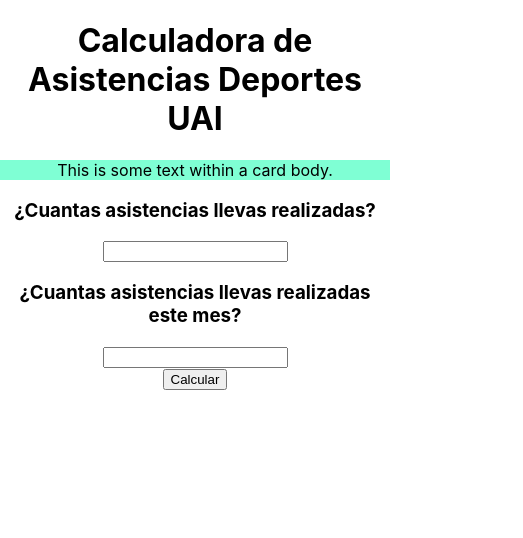
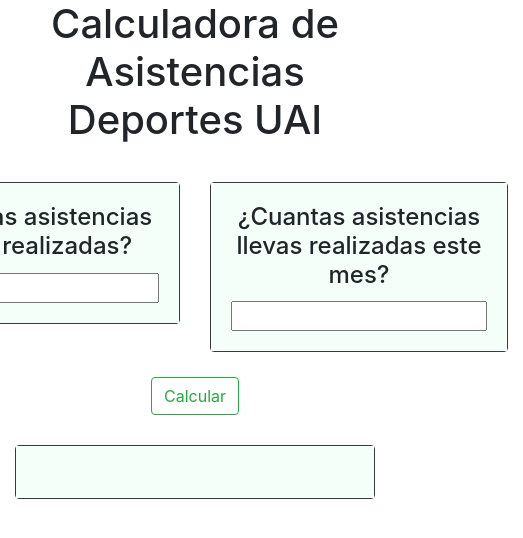
Before and after one commit to satelerd/Calculadora-de-Asistencia-Deporte-UAI, a React (Create React App) app: page / in a window 390 px wide. Shown: the top 538 px of the page, 523 px wide, since content can reach past the window. Built offline with nearby package versions, Linux system fonts and the light colour scheme.

Commit message:
Creacion de Cards responsivas

```diff
--- a/src/App.css
+++ b/src/App.css
@@ -1,38 +1,7 @@
-.App {
+header {
   text-align: center;
 }
 
-.App-logo {
-  height: 40vmin;
-  pointer-events: none;
+.boton {
+  margin-top: 25px;
 }
-
-@media (prefers-reduced-motion: no-preference) {
-  .App-logo {
-    animation: App-logo-spin infinite 20s linear;
-  }
-}
-
-.App-header {
-  background-color: #282c34;
-  min-height: 100vh;
-  display: flex;
-  flex-direction: column;
-  align-items: center;
-  justify-content: center;
-  font-size: calc(10px + 2vmin);
-  color: white;
-}
-
-.App-link {
-  color: #61dafb;
-}
-
-@keyframes App-logo-spin {
-  from {
-    transform: rotate(0deg);
-  }
-  to {
-    transform: rotate(360deg);
-  }
-}
--- a/src/App.js
+++ b/src/App.js
@@ -1,7 +1,7 @@
 import React from "react";
 import './App.css';
-import Input from './components/Input.js'
 import Button from './components/Button.js'
+import Card from "./components/Card";
 import Cards from './components/Cards.js'
 
 function App() {
@@ -11,13 +11,16 @@ function App() {
         <h1>Calculadora de Asistencias Deportes UAI</h1>
       </header>
       <body>
-        <div className="container">
-          <Cards/>
-          <h3>¿Cuantas asistencias llevas realizadas?</h3>
-          <Input/>
-          <h3>¿Cuantas asistencias llevas realizadas este mes?</h3>
-          <Input/>
-          <Button/>
+        <div>
+          <div className="input-cards">
+            <Cards/>
+          </div>
+          <div className="boton d-flex justify-content-center">
+            <Button className="col"/>
+          </div>
+          <div className="result-card container">
+            <Card/>
+          </div>
         </div>
       </body>
     </div>
--- a/src/components/Button.js
+++ b/src/components/Button.js
@@ -3,7 +3,7 @@ import React from "react";
 function Button() {
     return (
         <div>
-            <button>Calcular</button>
+            <button type="button" class="btn btn-outline-success">Calcular</button>
         </div>
     )
 }
--- a/src/components/Card.css
+++ b/src/components/Card.css
@@ -1,3 +1,7 @@
-.cardcolor {
-    background-color: aquamarine;
+.card {
+    margin-top: 30px;
 }
+
+.card-body {
+    background-color:mintcream;
+}
--- /dev/null
+++ b/src/components/Card.js
@@ -0,0 +1,18 @@
+import React from 'react'
+import Input from './Input.js'
+import './Card.css'
+
+function Card({title, body}) {
+    return (
+        <div className="card border-dark">
+            <div className="card-body text-center">
+                <h4 className="card-title">{title}</h4>
+                <p className="card-text">
+                    {body}
+                </p>
+            </div>
+        </div>
+    )
+}
+
+export default Card
--- a/src/components/Cards.js
+++ b/src/components/Cards.js
@@ -1,15 +1,30 @@
-import React from "react";
-import Card from 'react-bootstrap/Card';
-import "./Card.css"
-// import Input from './components/Input.js'
-// import Button from './components/Button.js'
+import React from 'react'
+import Card from './Card'
+import Input from './Input.js'
+
+const cards = [
+    {
+        id: 1,
+        title: "¿Cuantas asistencias llevas realizadas?",
+        body: <Input/>
+    },
+    {
+        id: 2,
+        title: "¿Cuantas asistencias llevas realizadas este mes?",
+        body: <Input/>
+    }
+]
 
 function Cards() {
     return (
-        <div >
-            <Card className="cardcolor">
-                <Card.Body>This is some text within a card body.</Card.Body>
-            </Card>
+        <div className="container d-flex justify-content-center">
+            {
+                cards.map(card => (
+                    <div className="col" key={card.id}>
+                        <Card title={card.title} body={card.body}/>
+                    </div>
+                ))
+            }
         </div>
     )
 }
--- a/src/index.js
+++ b/src/index.js
@@ -3,6 +3,7 @@ import ReactDOM from 'react-dom';
 import './index.css';
 import App from './App';
 import reportWebVitals from './reportWebVitals';
+import 'bootstrap/dist/css/bootstrap.min.css'
 
 ReactDOM.render(
   <React.StrictMode>
```
